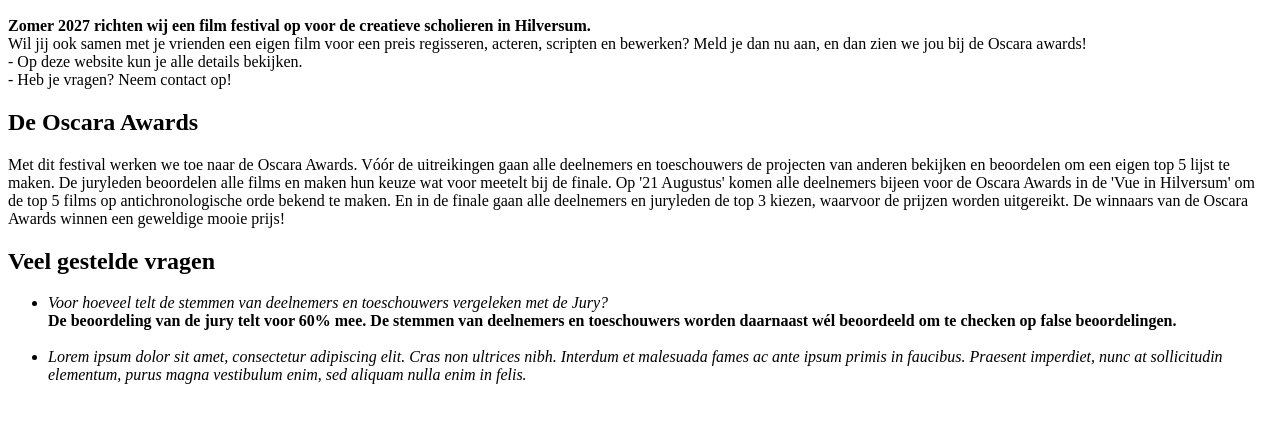
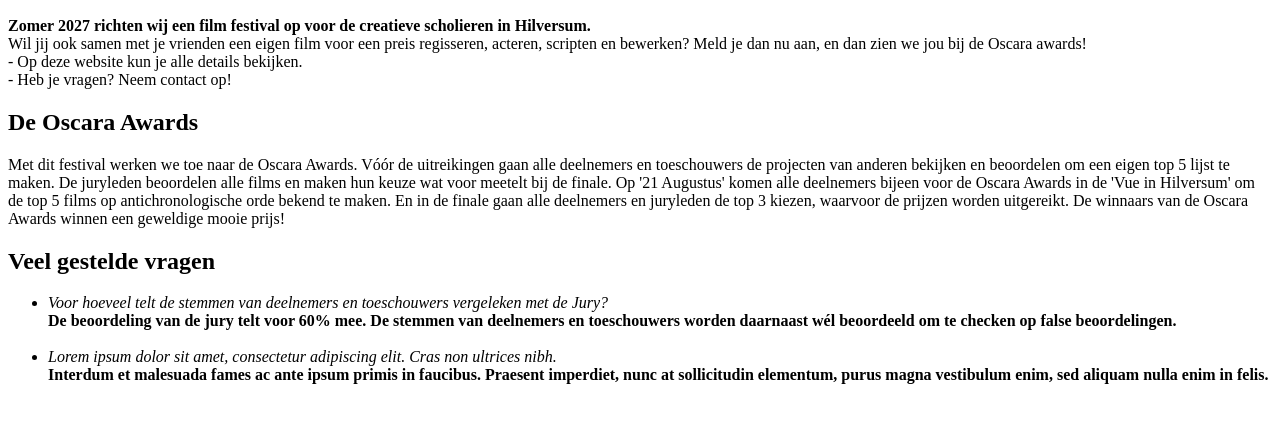
Before and after one commit to Gabriella-spiralen/html-weekopdracht-2-bouwen, a plain HTML site: page index.html in a window 1280 px wide. Shown: the part 110-532 px from the top of the page. Drawn offline with Linux system fonts and the light colour scheme.

Commit message:
WebLab Run 27-11-2026 12:06:11 (UTC+01:00)

```diff
--- a/index.html
+++ b/index.html
@@ -15,7 +15,7 @@
     <ul>
       <li><i> Voor hoeveel telt de stemmen van deelnemers en toeschouwers vergeleken met de Jury?</i><br><b>De beoordeling van de jury telt voor 60% mee. De stemmen van deelnemers en toeschouwers worden daarnaast wél beoordeeld om te checken op false beoordelingen.</b></li>
       <br>
-      <li><i>Lorem ipsum dolor sit amet, consectetur adipiscing elit. Cras non ultrices nibh. Interdum et malesuada fames ac ante ipsum primis in faucibus. Praesent imperdiet, nunc at sollicitudin elementum, purus magna vestibulum enim, sed aliquam nulla enim in felis.</i></li></ul>
+      <li><i>Lorem ipsum dolor sit amet, consectetur adipiscing elit. Cras non ultrices nibh.</i> <br><b>Interdum et malesuada fames ac ante ipsum primis in faucibus. Praesent imperdiet, nunc at sollicitudin elementum, purus magna vestibulum enim, sed aliquam nulla enim in felis.</b></li></ul>
 
 
 
```
Also changed, not shown: 1 other file.
